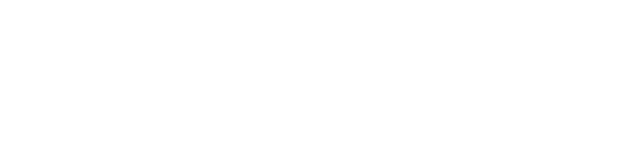
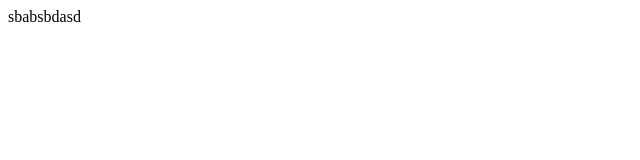
Before and after one commit to Fahid08/git-test, a plain HTML site: page index.html in a window 1280 px wide. Shown: the whole page, without its empty margins (0-640 px from the left). Drawn offline with Linux system fonts and the light colour scheme.

Commit message:
added div

```diff
--- a/index.html
+++ b/index.html
@@ -7,6 +7,6 @@
     <title>Document</title>
 </head>
 <body>
-
+    <div>sbabsbdasd</div>
 </body>
 </html>
```
